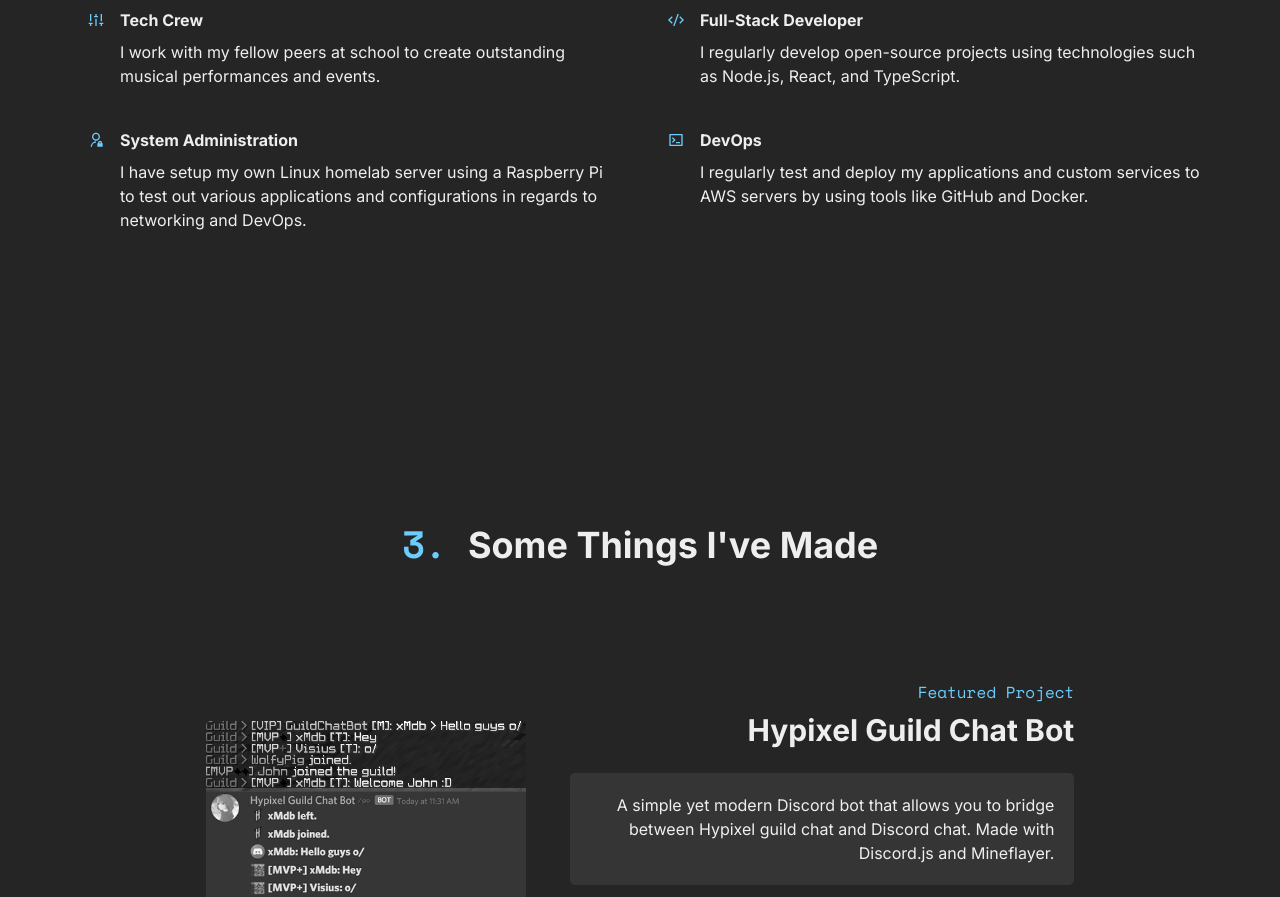
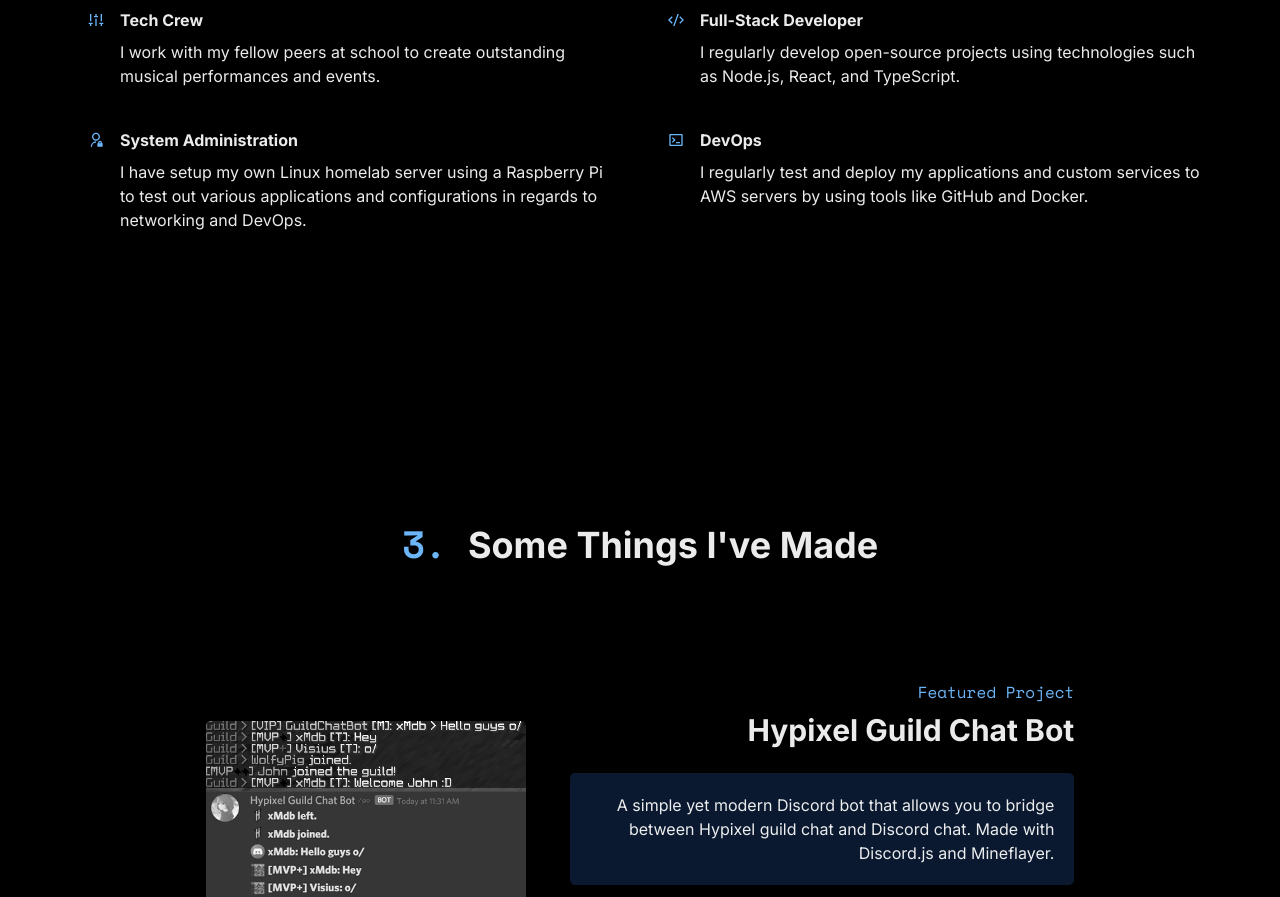
Before and after one commit to faisal-fida/faisal-fida.github.io, a Next.js app: page / in a window 1280 px wide. Shown: the part 1900-2797 px from the top of the page. Built offline with nearby package versions, Linux system fonts and the light colour scheme.

Commit message:
theme updated

```diff
--- a/src/theme.ts
+++ b/src/theme.ts
@@ -19,7 +19,7 @@
 		},
 		'*': {
 			scrollbarWidth: 'thin',
-			scrollbarColor: '#A2A2A2 #252525',
+			scrollbarColor: '#A2A2A2 #0A192F',
 		},
 		'*::-webkit-scrollbar': {
 			width: '8px',
@@ -61,14 +61,14 @@
 
 const colors = {
 	gray: {
-		200: '#AFAFAF',
-		800: '#353535',
-		900: '#252525',
+		200: '#000000',
+		800: '#0A192F',
+		900: '#000000',
 	},
 	teal: {
-		100: '#6cccfc',
-		200: '#4fbdfc',
-		300: '#44b4fc',
+		100: '#6BB5F8',
+		200: '#B86BF8',
+		300: '#FA61F9',
 	},
 };
 
```
